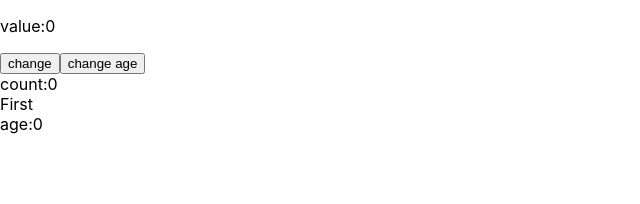
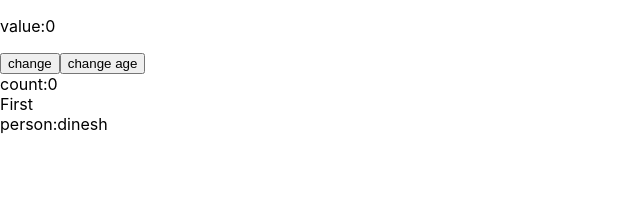
Before and after one commit to divyashan3223/react-batch-7, a React (Create React App) app: page / in a window 1280 px wide. Shown: the top 204 px of the page, without its empty margins (0-640 px from the left). Built offline with nearby package versions, Linux system fonts and the light colour scheme.

Commit message:
intro to useMemo

```diff
--- a/src/componet/hook/memo/First.jsx
+++ b/src/componet/hook/memo/First.jsx
@@ -6,7 +6,8 @@ const First = memo(({ count }) => {
 export const Second = memo(() => {
   return <div>First</div>;
 });
-export const Third = memo(({ age }) => {
-  return <div>age:{age}</div>;
+export const Third = memo(({ person }) => {
+  console.log(person);
+  return <div>person:{person.name}</div>;
 });
 export default First;
--- a/src/componet/hook/memo/Reactmemo.jsx
+++ b/src/componet/hook/memo/Reactmemo.jsx
@@ -1,4 +1,4 @@
-import React from "react";
+import React, { useMemo } from "react";
 import { useState } from "react";
 import First, { Second, Third } from "./First";
 
@@ -6,6 +6,12 @@ const Reactmemo = () => {
   const [count, setCount] = useState(0);
   const [age, setAge] = useState(0);
   console.log("parent");
+  const person = useMemo(() => {
+    return {
+      name: "dinesh",
+      age: 22,
+    };
+  }, [count]);
   return (
     <div>
       <p>value:{count}</p>
@@ -25,7 +31,7 @@ const Reactmemo = () => {
       </button>
       <First count={count} />
       <Second />
-      <Third age={age} />
+      <Third person={person} />
     </div>
   );
 };
```
